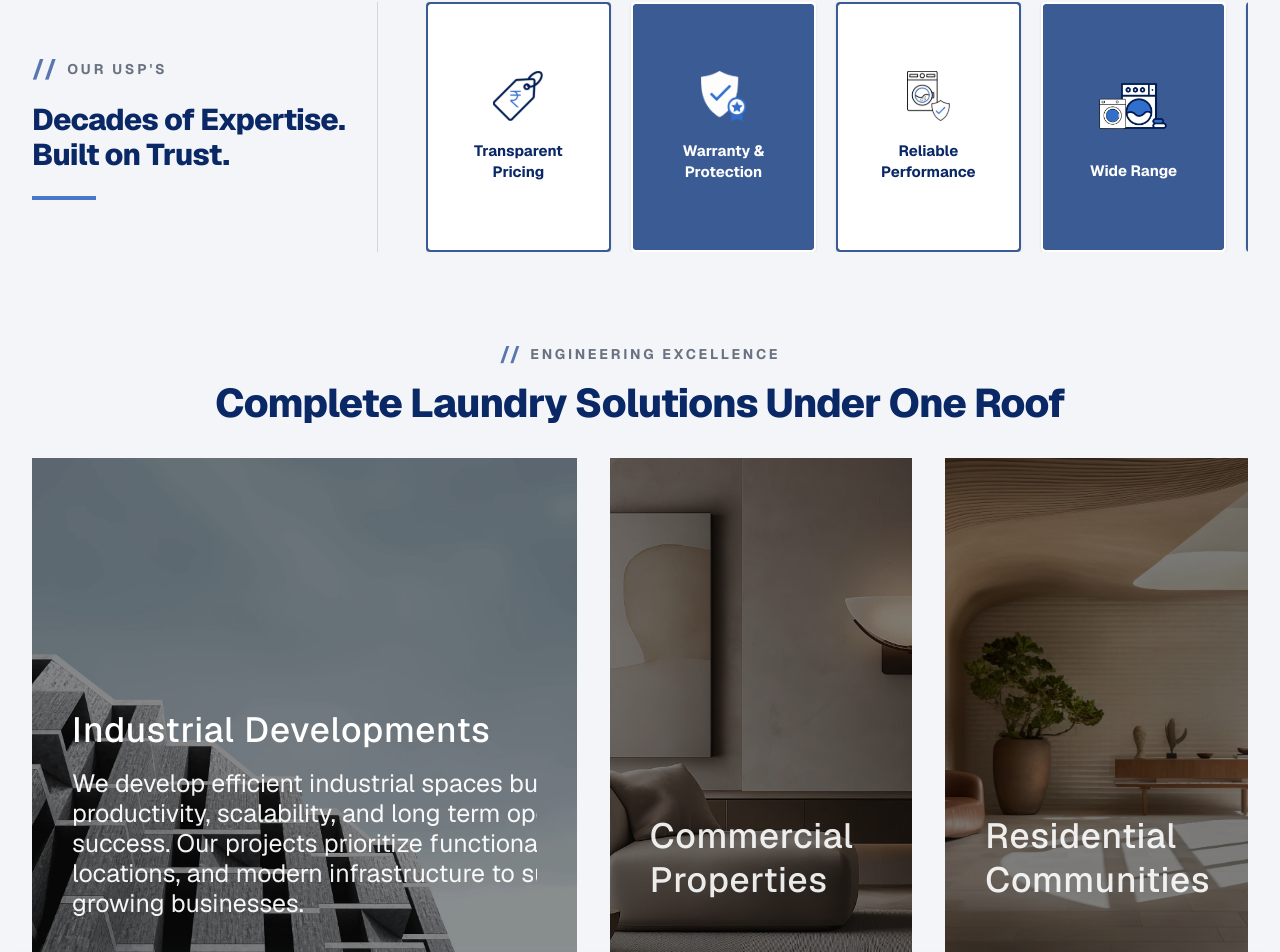
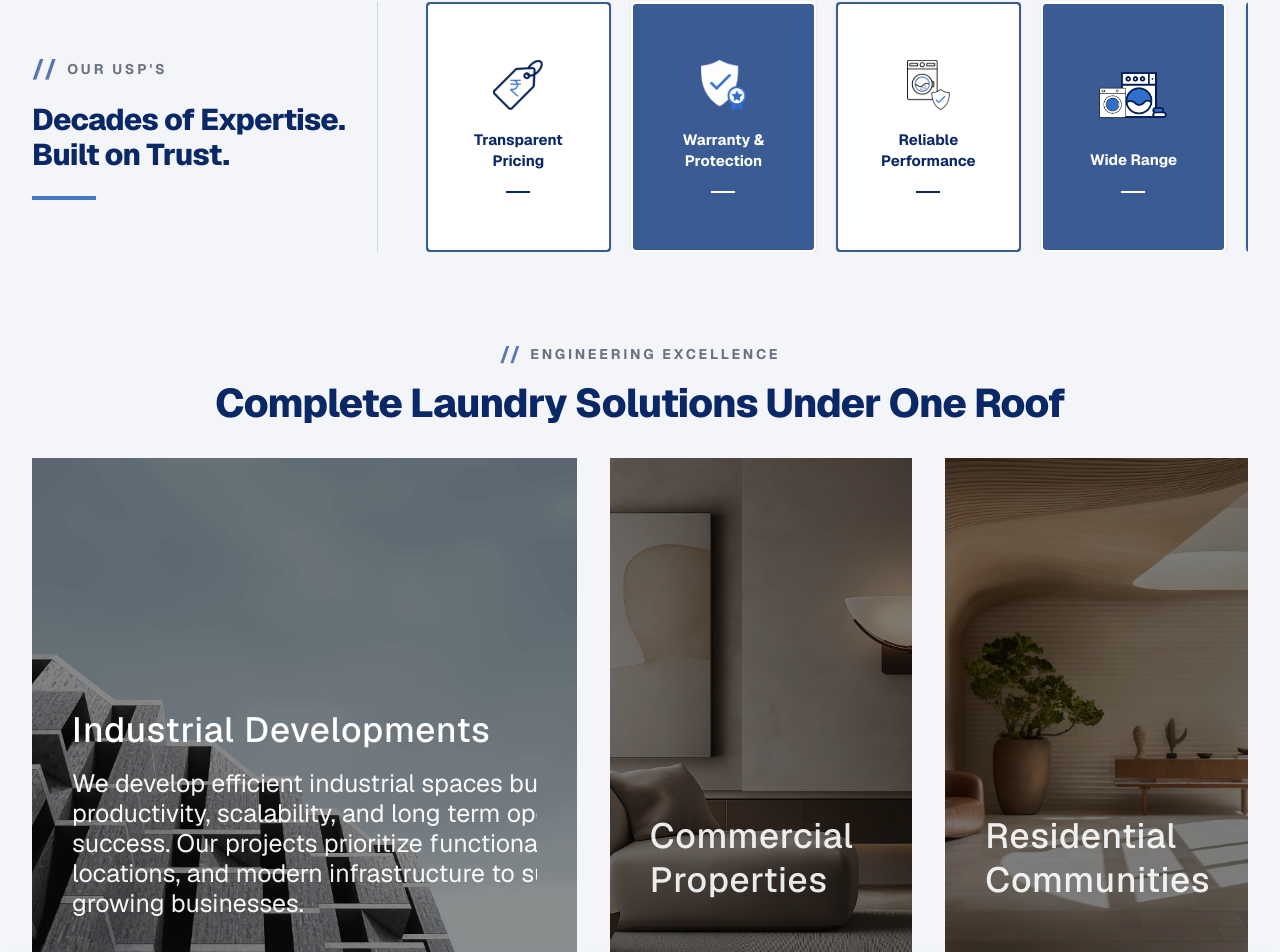
Before and after one commit to Ankita030694/Xcel-, a Next.js app: page / in a window 1280 px wide. Shown: the part 1980-2932 px from the top of the page. Built offline with nearby package versions, Linux system fonts and the light colour scheme.

Commit message:
Restore horizontal lines on USP cards

```diff
--- a/app/page.tsx
+++ b/app/page.tsx
@@ -397,6 +397,7 @@ const WhyChooseUs = () => {
                       <h3 className="font-bold text-[13px] lg:text-[15px] leading-snug px-0.5 lg:px-2">
                         {item.title}
                       </h3>
+                      <div className={`w-6 h-0.5 mt-5 ${frontLineColor}`}></div>
                     </div>
 
                     {/* Back Face */}
@@ -408,6 +409,7 @@ const WhyChooseUs = () => {
                           className={`${item.title === "Wide Range" ? "w-[56px] h-[56px] lg:w-[70px] lg:h-[70px]" : "w-[42px] h-[42px] lg:w-[50px] lg:h-[50px]"} object-contain mx-auto`}
                         />
                       </div>
+                      <div className={`w-6 h-0.5 mb-4 ${backLineColor}`}></div>
                       <p className="text-[11px] lg:text-[13px] font-medium leading-relaxed px-0.5">
                         {item.desc}
                       </p>
```
